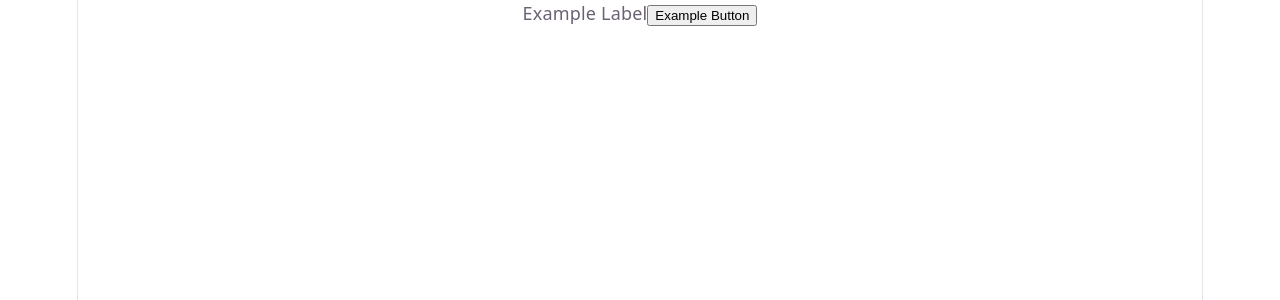
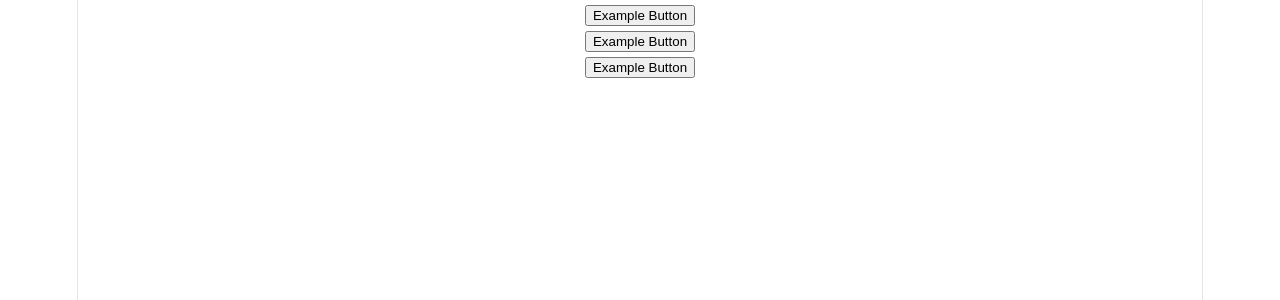
Before and after one commit to maximu342-ai/hotline-miami, a React (Vite) app: page / in a window 1280 px wide. Shown: the top 300 px of the page. Built offline with nearby package versions, Linux system fonts and the light colour scheme.

Commit message:
invocar 3 botones con texto

```diff
--- a/src/App.tsx
+++ b/src/App.tsx
@@ -4,9 +4,11 @@ import {LabeledButton} from './components/molecule/labeledButton';
 function App() {
 
   return (
-    <>
-    <LabeledButton label="Example Label" buttonText="Example Button" />
-    </>
+  <>
+    <LabeledButton label="" buttonText="Example Button" />
+    <LabeledButton label="" buttonText="Example Button" />
+    <LabeledButton label="" buttonText="Example Button" />
+  </>
   )
 }
 
```
